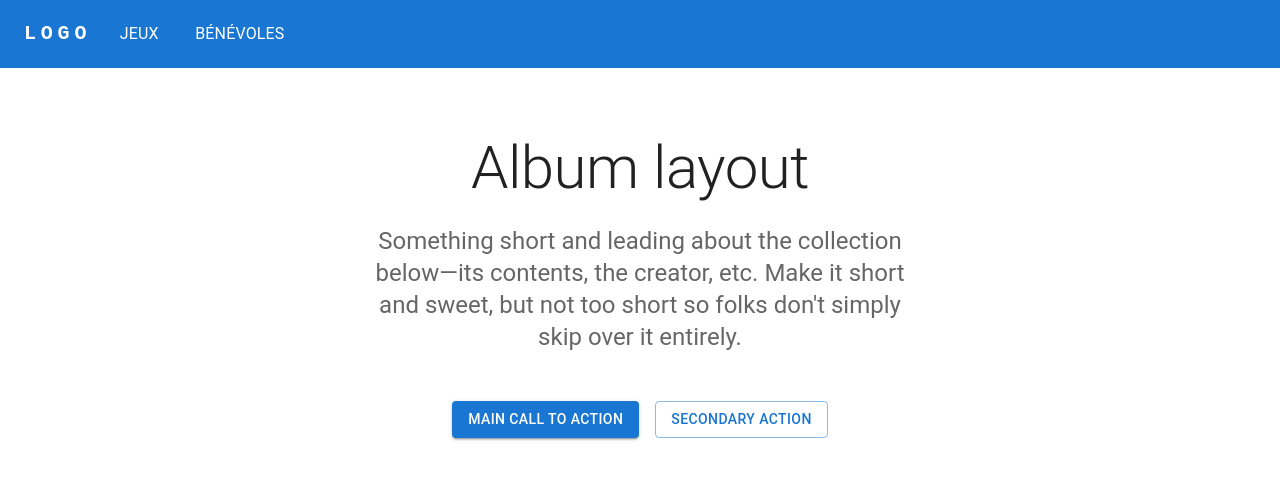
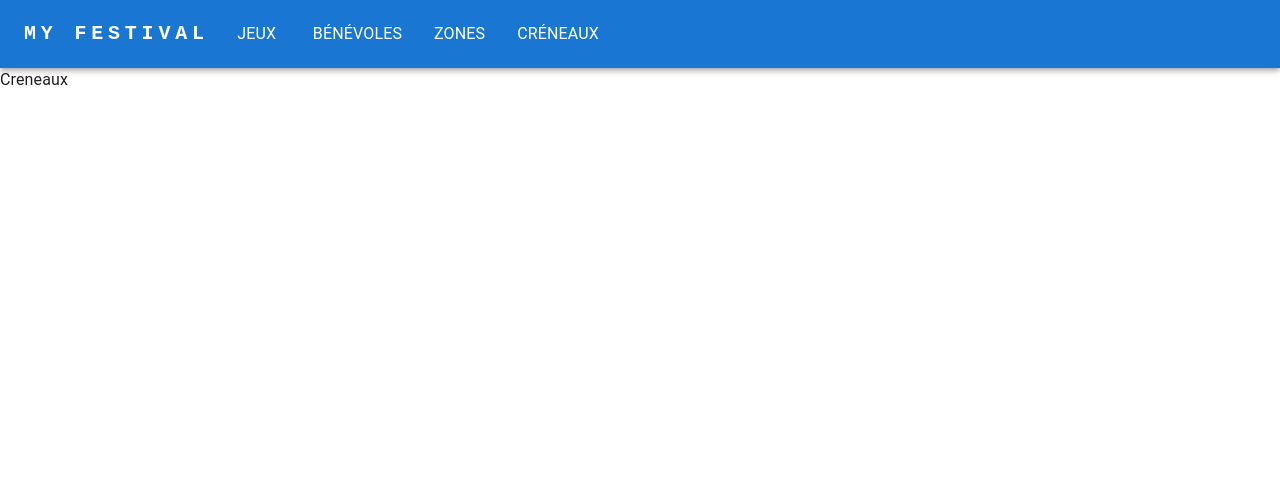
Before and after one commit to Jasonzon/Festivals-Front-Web, a React (Create React App) app: page /creneaux in a window 1280 px wide. Shown: the top 480 px of the page. Built offline with nearby package versions, Linux system fonts and the light colour scheme.

Commit message:
jeux done

```diff
--- a/src/components/App.tsx
+++ b/src/components/App.tsx
@@ -9,9 +9,11 @@ import AppBar from '@mui/material/AppBar';
 import Toolbar from '@mui/material/Toolbar';
 import Typography from '@mui/material/Typography';
 import Header from "./Header"
+import Zones from "./Zones"
+import Creneaux from "./Creneaux"
 
 const theme = createTheme();
-const pages = [["Jeux","/jeux"],["Bénévoles","/benevoles"]]
+const pages = [["Jeux","/jeux"],["Bénévoles","/benevoles"],["Zones","/zones"],["Créneaux","/creneaux"]]
 
 function App() {
   return (
@@ -23,6 +25,8 @@ function App() {
           <Route path="/" element={<Home/>} />
           <Route path="/benevoles" element={<Benevoles/>} />
           <Route path="/jeux" element={<Jeux/>} />
+          <Route path="/zones" element={<Zones/>} />
+          <Route path="/creneaux" element={<Creneaux/>} />
           <Route path="*" element={<Home/>} />
         </Routes>
       </Router>
--- /dev/null
+++ b/src/components/Creneaux.tsx
@@ -0,0 +1,7 @@
+function Creneaux() {
+    return (
+        <div>Creneaux</div>
+    )
+}
+
+export default Creneaux
--- a/src/components/Header.tsx
+++ b/src/components/Header.tsx
@@ -45,7 +45,7 @@ function Header({pages}:HeaderProps) {
                 textDecoration: 'none',
               }}
             >
-              LOGO
+              MY FESTIVAL
             </Typography>
           </Link>
 
--- a/src/components/Jeux.tsx
+++ b/src/components/Jeux.tsx
@@ -1,15 +1,24 @@
-import {useState, useEffect} from "react"
+import {useState, useEffect, Dispatch, SetStateAction} from "react"
 import Card from '@mui/material/Card';
 import CardContent from '@mui/material/CardContent';
 import Grid from '@mui/material/Grid';
 import Typography from '@mui/material/Typography';
 import Container from '@mui/material/Container';
 import TextField from "@mui/material/TextField";
+import Box from "@mui/material/Box"
+import FormControl from "@mui/material/FormControl";
+import FormLabel from "@mui/material/FormLabel";
+import FormGroup from "@mui/material/FormGroup";
+import FormControlLabel from "@mui/material/FormControlLabel"
+import Checkbox from "@mui/material/Checkbox";
 
 function Jeux() {
 
     const [jeux, setJeux] = useState([])
     const [search, setSearch] = useState("")
+    const [check, setCheck] = useState<boolean[]>([])
+    const [check2, setCheck2] = useState<boolean[]>([])
+
 
     useEffect(() => {
         getJeux()
@@ -19,13 +28,43 @@ function Jeux() {
         const res = await fetch("http://localhost:5000/jeu")
         const parseRes = await res.json()
         setJeux(parseRes)
+        setCheck(parseRes.map(() => true))
+        setCheck2(parseRes.map(() => true))
     }
 
     return (
         <Container sx={{ py: 8 }} maxWidth="md">
-          <TextField id="outlined-basic" label="Recherche" variant="outlined" value={search} onChange={(e) => setSearch(e.target.value)} />
+          <Box>
+            <TextField id="outlined-basic" label="Recherche" variant="outlined" value={search} onChange={(e) => setSearch(e.target.value)} />
+            <Box sx={{ display: 'flex' }}>
+            <FormControl sx={{ m: 3 }} component="fieldset" variant="standard">
+                <FormLabel component="legend">Zones</FormLabel>
+                <FormGroup>
+                    {jeux.map(({zone_name}:{zone_name:string},index) =>
+                    <FormControlLabel
+                        key={index}
+                        control={<Checkbox checked={check[index]} onChange={() => setCheck(check.slice().map((bool,id) => index === id ? !bool : bool))} name="gilad" />}
+                        label={zone_name}
+                    />
+                    )}
+                </FormGroup>
+            </FormControl>
+            <FormControl sx={{ m: 3 }} component="fieldset" variant="standard">
+                <FormLabel component="legend">Types</FormLabel>
+                <FormGroup>
+                    {jeux.map(({jeu_type}:{jeu_type:string},index) =>
+                    <FormControlLabel
+                        key={index}
+                        control={<Checkbox checked={check2[index]} onChange={() => setCheck2(check2.slice().map((bool,id) => index === id ? !bool : bool))} name="gilad" />}
+                        label={jeu_type}
+                    />
+                    )}
+                </FormGroup>
+            </FormControl>
+            </Box>
+          </Box>
           <Grid container spacing={4}>
-            {jeux.filter(({jeu_name}:{jeu_name:string}) => jeu_name.toLowerCase().includes(search.toLowerCase())).map(({jeu_id,jeu_name,jeu_type,zone_name}) => (
+            {jeux.filter((jeu,index) => check[index] && check2[index]).filter(({jeu_name}:{jeu_name:string}) => jeu_name.toLowerCase().includes(search.toLowerCase())).map(({jeu_id,jeu_name,jeu_type,zone_name}) => (
               <Grid item key={jeu_id} xs={12} sm={6} md={4}>
                 <Card sx={{ height: '100%', display: 'flex', flexDirection: 'column' }}>
                   <CardContent sx={{ flexGrow: 1 }}>
--- /dev/null
+++ b/src/components/Zones.tsx
@@ -0,0 +1,7 @@
+function Zones() {
+    return (
+        <div>Zones</div>
+    )
+}
+
+export default Zones
```
